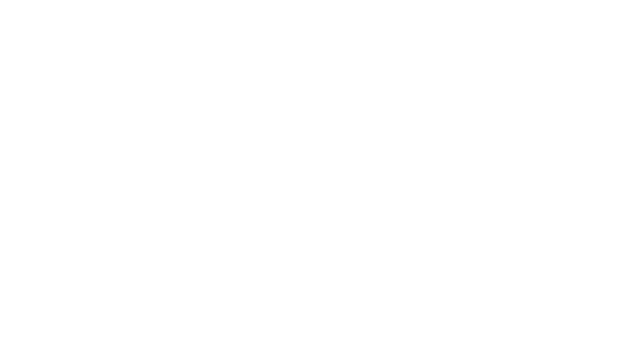
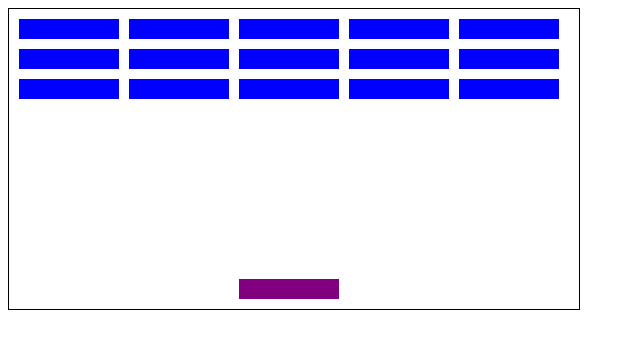
Before and after one commit to Mahfuzhur/breakout, a plain HTML site: page index.html in a window 1280 px wide. Shown: the whole page, without its empty margins (0-640 px from the left). Drawn offline with Linux system fonts and the light colour scheme.

Commit message:
block done

```diff
--- a/index.html
+++ b/index.html
@@ -8,6 +8,9 @@
     <link rel="stylesheet" href="styles.css">
 </head>
 <body>
+    <div class="grid">
+
+    </div>
     <script src="index.js"></script>
 </body>
 </html>
--- a/index.js
+++ b/index.js
@@ -0,0 +1,84 @@
+const grid = document.querySelector('.grid')
+
+const blockHeight = 20
+const blockWidth = 100
+const boardWidth = 570
+
+const userStart = [230, 10]
+let currentPosition = userStart
+// create block
+
+class Block{
+    constructor(xAxis, yAxis){
+        this.bottomLeft = [xAxis,yAxis]
+        this.bottomRight = [xAxis + blockWidth,yAxis]
+        this.topLeft = [xAxis, yAxis + blockHeight]
+        this.topRight = [xAxis + blockWidth, yAxis + blockHeight]
+    }
+}
+// all my blocks
+const blocks = [
+    new Block(10,270),
+    new Block(120,270),
+    new Block(230,270),
+    new Block(340,270),
+    new Block(450,270),
+    new Block(10,240),
+    new Block(120,240),
+    new Block(230,240),
+    new Block(340,240),
+    new Block(450,240),
+    new Block(10,210),
+    new Block(120,210),
+    new Block(230,210),
+    new Block(340,210),
+    new Block(450,210),
+]
+
+
+
+// draw my block
+
+function addBlocks(){
+    for(let i = 0; i < blocks.length; i++){
+        const block = document.createElement('div')
+        block.classList.add('block')
+        block.style.left = blocks[i].bottomLeft[0] + 'px'
+        block.style.bottom = blocks[i].bottomLeft[1] + 'px'
+        grid.appendChild(block)
+    }
+
+}
+addBlocks()
+
+
+
+// add user
+const user = document.createElement('div')
+user.classList.add('user')
+drawUser()
+grid.appendChild(user)
+
+function drawUser(){
+    user.style.left = currentPosition[0] + 'px'
+    user.style.bottom = currentPosition[1] + 'px'
+}
+function moveUser(e){
+    switch(e.key){
+        case 'ArrowLeft':
+            if(currentPosition[0] > 0){
+                currentPosition[0] -= 10
+                drawUser()
+            }
+            break;
+        case 'ArrowRight':
+            if(currentPosition[0] < boardWidth - blockWidth){
+                currentPosition[0] += 10
+                drawUser()
+            }
+            break;
+
+    }
+}
+
+document.addEventListener('keydown',moveUser)
--- a/styles.css
+++ b/styles.css
@@ -0,0 +1,20 @@
+.grid {
+    position: absolute;
+    width: 570px;
+    height: 300px;
+    border: solid black 1px;
+}
+
+.block {
+    position: absolute;
+    width: 100px;
+    height: 20px;
+    background-color: blue;
+}
+
+.user {
+    position: absolute;
+    width: 100px;
+    height: 20px;
+    background-color: purple;
+}
```
